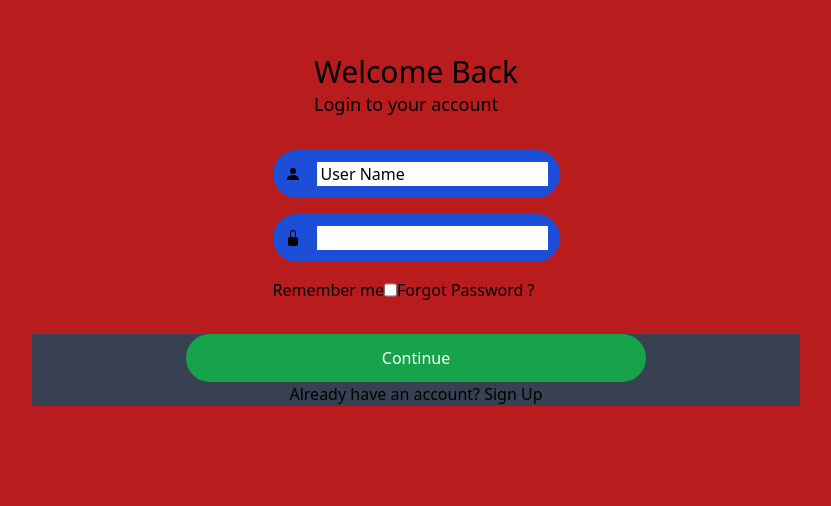
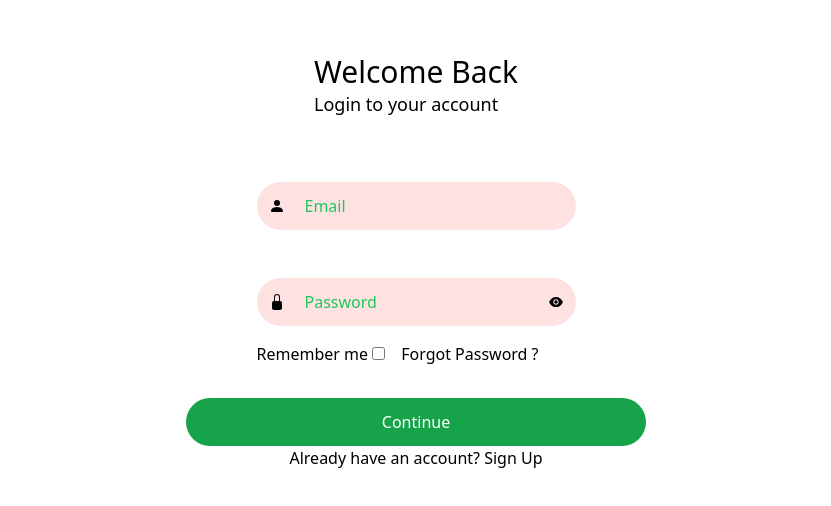
Before and after one commit to Cesarleops/superChat, a Next.js app: page / in a window 1280 px wide. Shown: the part 122-628 px from the top of the page, without its empty margins (224-1055 px from the left). Built offline with nearby package versions, Linux system fonts and the light colour scheme.

Commit message:
Added Sign Up page and improved chat page

```diff
--- a/src/app/home/chat/[id]/page.tsx
+++ b/src/app/home/chat/[id]/page.tsx
@@ -1,18 +1,24 @@
+"use client";
 import { BiLeftArrowAlt } from "react-icons/bi";
+import { MdSend } from "react-icons/md";
 import { Params } from "next/dist/shared/lib/router/utils/route-matcher";
+import { useRouter } from "next/navigation";
 
 const ChatScreen = ({ params }: Params) => {
   const { id } = params;
+  const name = id.slice(0, 1).toUpperCase() + id.slice(1);
+  const router = useRouter();
   return (
     <main className="flex flex-col h-screen">
-      <header className="h-12 bg-emerald-200">
-        <figure></figure>
-        <p>{id}</p>
+      <header className="flex h-12 bg-emerald-200 items-center pl-4 justify-start gap-4">
+        <BiLeftArrowAlt className="w-8 h-1/2" onClick={() => router.back()} />
+        <figure>Foto</figure>
+        <p>{name}</p>
       </header>
       <section className="h-4/5">aca van los mensajes</section>
-      <section className="flex flex-grow items-end bg-red-500 p-5">
-        <input className="h-10" type="text" placeholder="Text sum" />
-        <figure>Icono </figure>
+      <section className="flex flex-grow items-center bg-red-500 p-5 gap-4">
+        <input type="text" className="rounded-2xl w-4/5 h-9" />
+        <MdSend className="h-8 w-8" />
       </section>
     </main>
   );
--- a/src/app/page.tsx
+++ b/src/app/page.tsx
@@ -1,24 +1,32 @@
+"use client";
 import InputComponent from "@/components/atoms/InputComponent";
 import Link from "next/link";
+import { useRouter } from "next/navigation";
 
 const Login = () => {
+  const router = useRouter();
   return (
-    <main className="w-screen h-screen bg-red-700 flex flex-col items-center gap-8">
+    <main className="w-screen h-screen  flex flex-col items-center gap-8">
       <hgroup className="pt-44 ">
         <h1 className="text-3xl">Welcome Back</h1>
         <h6 className="text-lg">Login to your account</h6>
       </hgroup>
       <section className="flex flex-col gap-4">
-        <InputComponent type="text" text="User Name" />
-        <InputComponent type="password" />
-        <article className="flex">
-          <label htmlFor="remember">Remember me </label>
-          <input id="remember" type="checkbox" />
+        <InputComponent type="text" text="Email" />
+        <InputComponent type="password" text="Password" />
+        <article className="flex gap-4">
+          <article>
+            <label htmlFor="remember">Remember me </label>
+            <input id="remember" type="checkbox" />
+          </article>
           <p>Forgot Password ?</p>
         </article>
       </section>
-      <section className="w-3/5 bg-gray-700 flex flex-col items-center">
-        <button className="w-3/5 h-12 bg-green-600 text-white rounded-full">
+      <section className="w-3/5  flex flex-col items-center">
+        <button
+          className="w-3/5 h-12 bg-green-600 text-white rounded-full"
+          onClick={() => router.push("/home")}
+        >
           Continue
         </button>
         <p>
--- a/src/app/signUp/page.tsx
+++ b/src/app/signUp/page.tsx
@@ -1,13 +1,25 @@
+import InputComponent from "@/components/atoms/InputComponent";
+
 const SignUp = () => {
   return (
-    <main>
-      <h1>Register</h1>
-      <h5>Create your new account</h5>
-      <input />
-      <input />
-      <input />
-      <button></button>
-      <p>Or continue with</p>
+    <main className="w-screen h-screen  flex flex-col items-center  pt-44">
+      <hgroup className="flex flex-col items-center">
+        <h1>Register</h1>
+        <h5>Create your new account</h5>
+      </hgroup>
+      <section className="flex flex-col">
+        <InputComponent type="text" text="Username" />
+        <InputComponent type="text" text="Your Email" />
+        <InputComponent type="password" text="Your password" />
+      </section>
+      <section>
+        <button className="w-3/5 h-12 bg-green-600 text-white rounded-full">
+          Continue
+        </button>
+        <p>Or continue with</p>
+      </section>
     </main>
   );
 };
+
+export default SignUp;
--- a/src/components/atoms/InputComponent.tsx
+++ b/src/components/atoms/InputComponent.tsx
@@ -1,4 +1,5 @@
 import { BsLockFill, BsFillPersonFill } from "react-icons/bs";
+import { AiFillEye } from "react-icons/ai";
 interface Props {
   type: "text" | "password";
   text?: string;
@@ -10,13 +11,15 @@ const InputComponent = ({ type, text, large }: Props) => {
     <section
       className={`relative w-${
         large ? "20" : ""
-      } bg-blue-700 p-3 flex items-center rounded-full gap-4`}
+      } bg-red-100 p-3 flex items-center rounded-full gap-4 mt-8`}
     >
       {type === "password" ? <BsLockFill /> : <BsFillPersonFill />}
 
-      <input type={type} id={text} className="peer" />
+      <input type={type} id={text} className="bg-transparent peer" />
+      {type === "password" && <AiFillEye />}
       <label
-        className="absolute top-3 left-12 peer-focus:top-0 transition-all duration-500 "
+        className="absolute top-3 left-12 text-base text-black
+        peer-focus:-top-7 transition-all duration-500 text-2xl text-green-500 "
         htmlFor={text}
       >
         {text}
--- a/src/components/molecules/ChatCard.tsx
+++ b/src/components/molecules/ChatCard.tsx
@@ -11,7 +11,7 @@ const ChatCard = ({ profilePic, name, message, notifications }: Props) => {
   const router = useRouter();
   return (
     <main
-      onClick={() => router.push(`/chat/${name}`)}
+      onClick={() => router.push(`/home/chat/${name}`)}
       className="flex gap-4 h-18 bg-amber-300 rounded-3xl relative p-4"
     >
       <figure>Icon</figure>
--- a/src/components/molecules/FriendCard.tsx
+++ b/src/components/molecules/FriendCard.tsx
@@ -10,7 +10,7 @@ const FriendCard = ({ profilePic, name }: Props) => {
       <figure>Circle</figure>
       <article className="flex flex-col gap-3">
         <h5>Suyeon</h5>
-        <Link href={`/chat/${name}`}>Talk</Link>
+        <Link href={`/home/chat/${name}`}>Talk</Link>
       </article>
     </main>
   );
```
